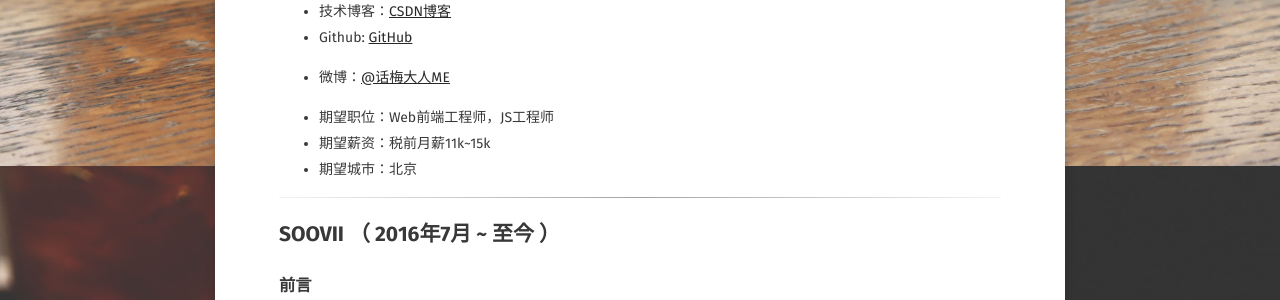
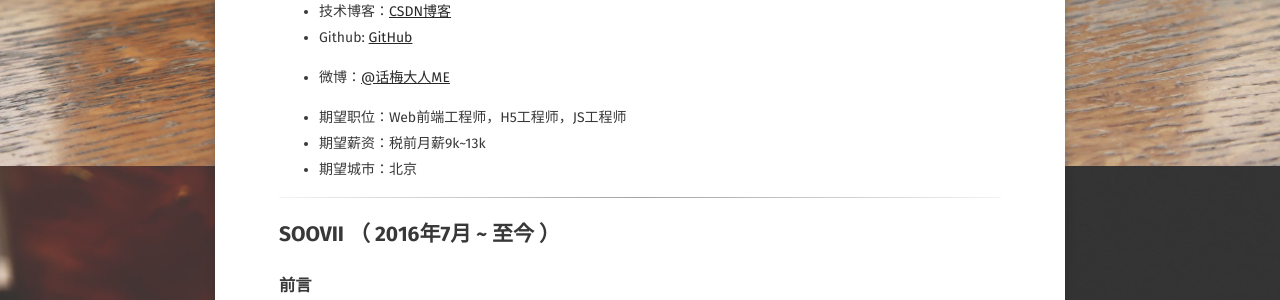
Before and after one commit to ybx13579/IceYang.github.io, a Jekyll site: the page built from about/index.md, in a window 1280 px wide and 900 px high, scrolled down 583 px. Shown: the part 151-451 px from the top of the window. Built offline with Jekyll 4.4.1, drawn with Linux system fonts in a browser that asks for light colours; some web fonts are replaced.

Commit message:
Update index.md

```diff
--- a/about/index.md
+++ b/about/index.md
@@ -27,8 +27,8 @@ comments: false
  - Github: [GitHub](https://github.com/ybx13579)
  - 微博：[@话梅大人ME](http://weibo.com/u/2114928095)
 
- - 期望职位：Web前端工程师，JS工程师
- - 期望薪资：税前月薪11k~15k
+ - 期望职位：Web前端工程师，H5工程师，JS工程师
+ - 期望薪资：税前月薪9k~13k
  - 期望城市：北京
 
 ---
```
